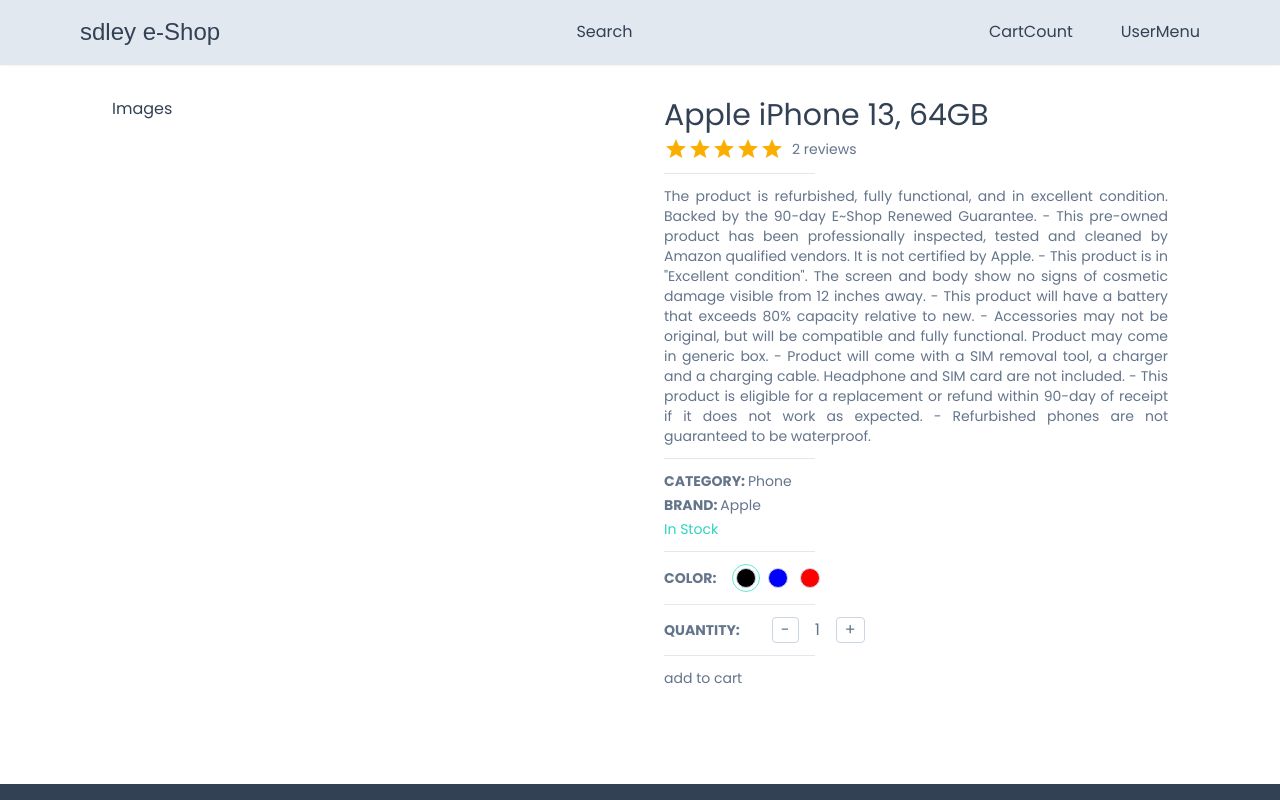
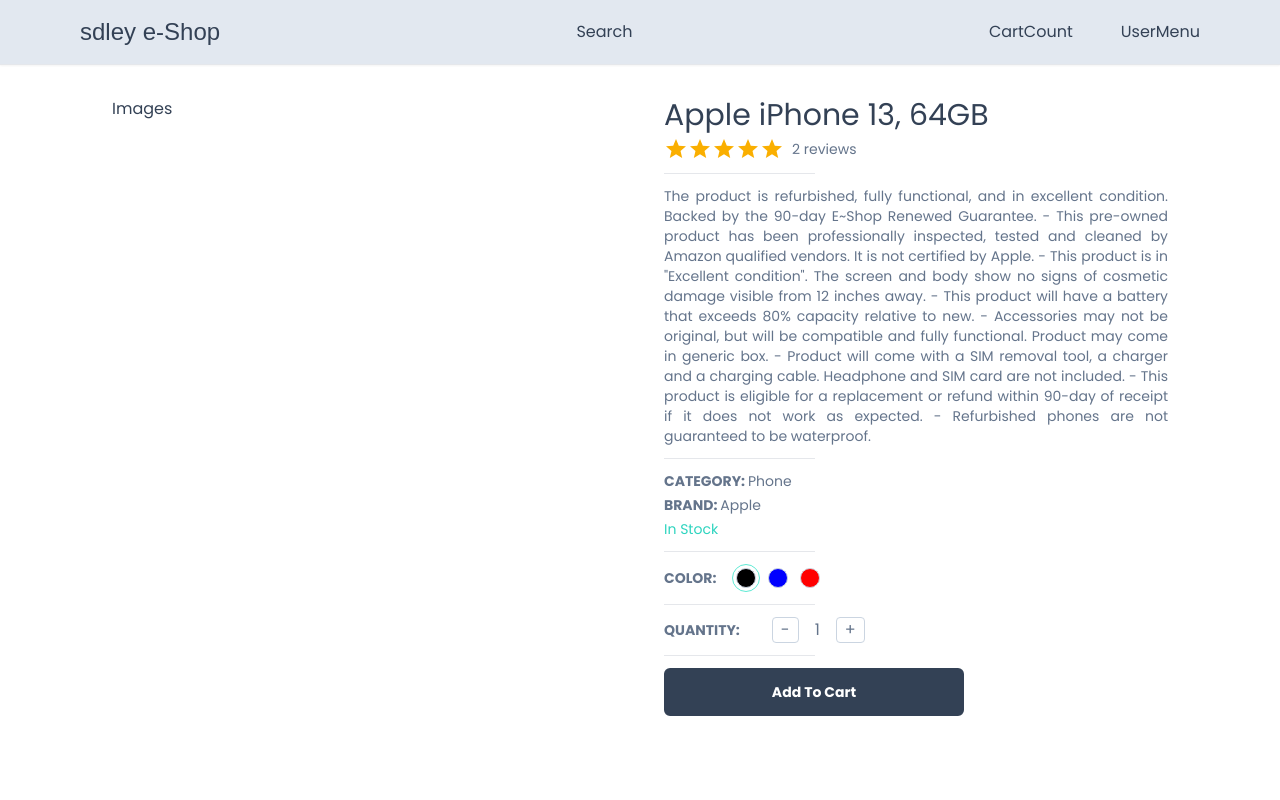
Before and after one commit to sdley/sdley-e-shop, a Next.js app: page /product/1 in a window 1280 px wide. Shown: the top 800 px of the page. Built offline with nearby package versions, Linux system fonts and the light colour scheme; a web font is replaced by a local one.

Commit message:
Reusable Button Component

```diff
--- /dev/null
+++ b/app/components/Button.tsx
@@ -0,0 +1,51 @@
+'use client';
+
+import { IconType } from "react-icons";
+
+interface ButtonProps {
+    label: string,
+    disabled?: boolean,
+    outline?: boolean,
+    small?: boolean,
+    custom?: string,
+    icon?: IconType,
+    onClick: (e: React.MouseEvent<HTMLButtonElement>) => void,
+}
+
+const Button: React.FC<ButtonProps> = ({
+    label,
+    disabled,
+    outline,
+    small,
+    custom,
+    icon: Icon,
+    onClick
+}) => {
+    return (
+        <button
+            className={`
+                disabled:opacity-70
+                disabled-cursor:cursor-not-allowed
+                rounded-md
+                hover:opacity-80
+                transition
+                w-full
+                border-slate-700
+                flex
+                items-center
+                justify-center
+                gap-2
+                ${outline ? "bg-white" : "bg-slate-700"}
+                ${outline ? "text-slate-700" : "text-white"}
+                ${small ? "text-sm font-light": "text-md font-semibold"}
+                ${small ? "py-1 px-2 border-[1px]" : "py-3 px-4 border-2"}
+                ${custom ? custom : ""}
+                `}
+        >
+            {Icon && <Icon size={24} />}
+            {label}
+        </button>
+     );
+}
+
+export default Button;
--- a/app/product/[productId]/ProductDetails.tsx
+++ b/app/product/[productId]/ProductDetails.tsx
@@ -1,5 +1,6 @@
 'use client';
 
+import Button from "@/app/components/Button";
 import SetColor from "@/app/components/products/SetColor";
 import SetQuantity from "@/app/components/products/SetQuantity";
 import { truncateText } from "@/utils/truncateText";
@@ -113,7 +114,12 @@
                     handleQtyIncrease={handleQtyIncrease}
                 />
                 <Horizontal />
-                <div>add to cart</div>
+                <div className="max-w-[300px]">
+                    <Button
+                        label="Add To Cart"
+                        onClick={() => {}}
+                    />
+                </div>
             </div>
         </div>
      );
```
